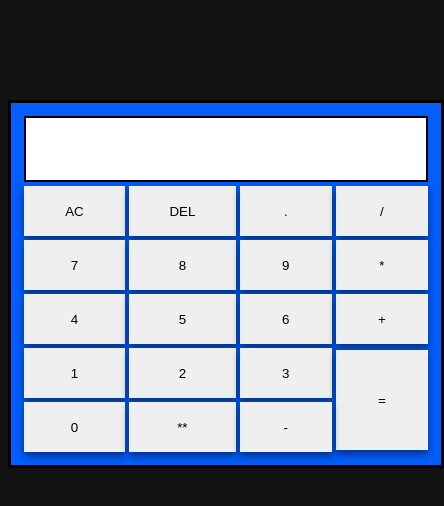
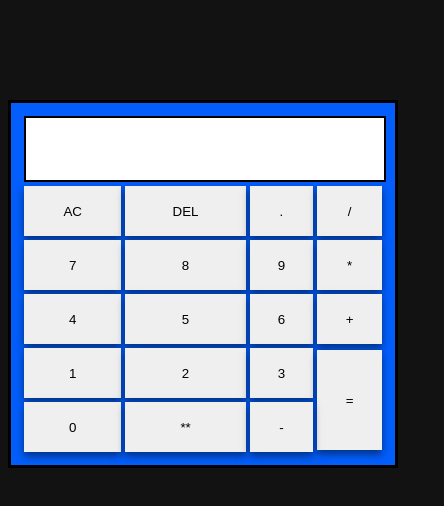
Before and after one commit to aronbarbosag/calculadora, a plain HTML site: page index.html in a window 390 px wide. Shown: the whole page, 444 px wide, since content can reach past the window. Drawn offline with Linux system fonts and the light colour scheme.

Commit message:
design responsivo adicionado

```diff
--- a/assets/css/style.css
+++ b/assets/css/style.css
@@ -2,22 +2,22 @@ body {
   height: 100vh;
   background-color: #121212;
 }
-table {
+.container {
   width: 400px;
   margin: 100px auto;
+}
+
+table {
+  width: 100%;
+
   border: 3px solid;
   background-color: #035efc;
   padding: 10px;
 }
-tr,
-td {
-  width: 100%;
-  height: 100%;
-}
 
 input {
   padding: 20px 0px;
-  width: 400px;
+  width: 100%;
   font-size: 1.2rem;
   border: 2px solid black;
   background-color: #fff;
@@ -36,3 +36,12 @@ td button {
 #equal {
   height: 100px;
 }
+@media (max-width: 800px) {
+  .container {
+    width: 100vw;
+    margin: 100px auto;
+    display: grid;
+    grid-template-columns: repeat(1, auto);
+    overflow: hidden;
+  }
+}
--- a/index.html
+++ b/index.html
@@ -7,6 +7,7 @@
     <title>Document</title>
   </head>
   <body>
+    <div class="container">
       <table>
         <tr>
           <td colspan="4"><input type="text" disabled id="display"/ ></td>
@@ -42,6 +43,7 @@
           <td><button class="number">-</button></td>
         </tr>
       </table>
+    </div>
     <script src="./assets/js/script.js"></script>
   </body>
 </html>
```
Lines whose indentation alone changed are shown as unchanged.
